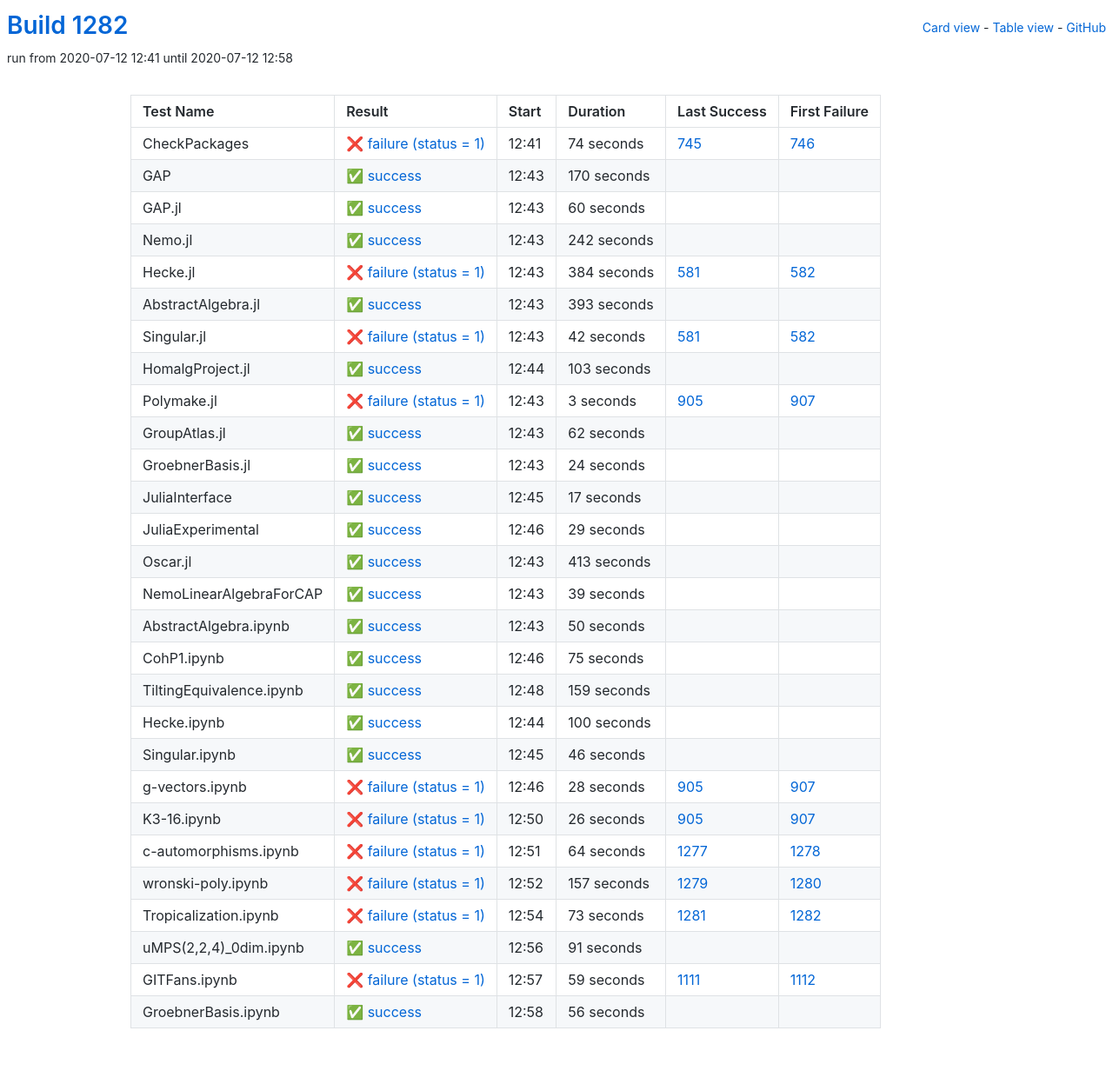
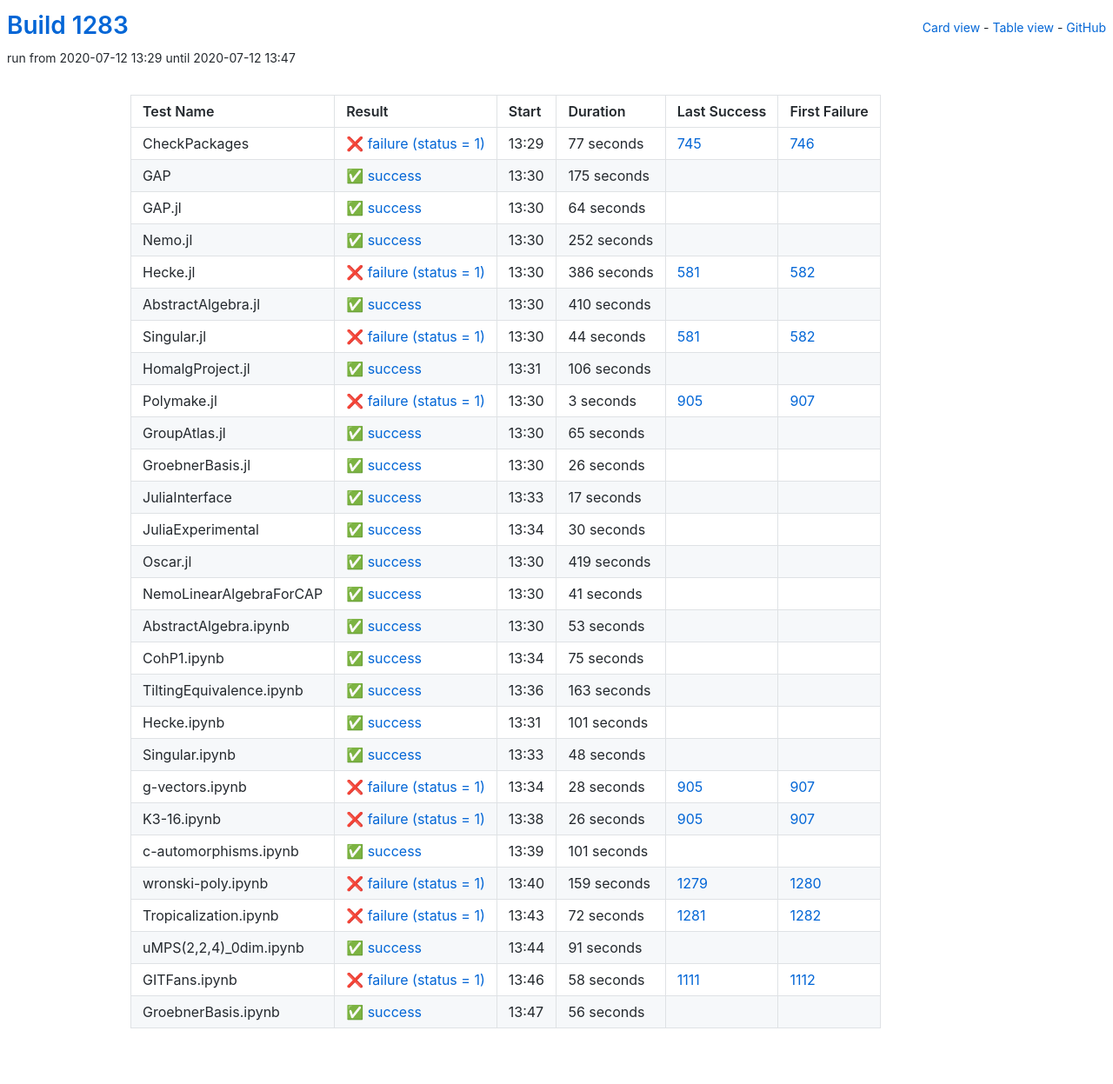
Before and after one commit to oscar-system/oscar-ci-status-1.4, a Jekyll site: the page built from table.html, in a window 1280 px wide. Shown: the whole page at 87% size. Built offline with Jekyll 4.4.1, drawn with Linux system fonts in a browser that asks for light colours.

Commit message:
Build #1283

```diff
--- a/_data/ci.yml
+++ b/_data/ci.yml
@@ -1,6 +1,6 @@
 ---
-build: 1282
-build_url: https://oscarci.mathematik.uni-kl.de/job/oscar-julia-1.4/1282/
+build: 1283
+build_url: https://oscarci.mathematik.uni-kl.de/job/oscar-julia-1.4/1283/
 job: oscar-julia-1.4
 organization: oscar-system
 repo: oscar-ci-status-1.4
@@ -8,104 +8,104 @@ repourl: https://github.com/oscar-system/oscar-ci-status-1.4
 tests:
 - name: CheckPackages
   id: checkpackages
-  log: https://oscarci.mathematik.uni-kl.de/job/oscar-julia-1.4/1282/artifact/logs/build-1282/CheckPackages.log
-  start: 2020-07-12 12:41
+  log: https://oscarci.mathematik.uni-kl.de/job/oscar-julia-1.4/1283/artifact/logs/build-1283/CheckPackages.log
+  start: 2020-07-12 13:29
   success: false
   exitcode: 1
   status: failure
-  duration: 74
+  duration: 77
   last_success: 745
   last_success_url: https://oscarci.mathematik.uni-kl.de/job/oscar-julia-1.4/745/
   first_failure: 746
   first_failure_url: https://oscarci.mathematik.uni-kl.de/job/oscar-julia-1.4/746/
 - name: GAP
   id: gap
-  log: https://oscarci.mathematik.uni-kl.de/job/oscar-julia-1.4/1282/artifact/logs/build-1282/GAP.log
-  start: 2020-07-12 12:43
+  log: https://oscarci.mathematik.uni-kl.de/job/oscar-julia-1.4/1283/artifact/logs/build-1283/GAP.log
+  start: 2020-07-12 13:30
   success: true
   exitcode: 0
   status: success
-  duration: 170
+  duration: 175
   last_success: false
   last_success_url:
   first_failure: false
   first_failure_url:
 - name: GAP.jl
   id: gap-jl
-  log: https://oscarci.mathematik.uni-kl.de/job/oscar-julia-1.4/1282/artifact/logs/build-1282/GAP.jl.log
-  start: 2020-07-12 12:43
+  log: https://oscarci.mathematik.uni-kl.de/job/oscar-julia-1.4/1283/artifact/logs/build-1283/GAP.jl.log
+  start: 2020-07-12 13:30
   success: true
   exitcode: 0
   status: success
-  duration: 60
+  duration: 64
   last_success: false
   last_success_url:
   first_failure: false
   first_failure_url:
 - name: Nemo.jl
   id: nemo-jl
-  log: https://oscarci.mathematik.uni-kl.de/job/oscar-julia-1.4/1282/artifact/logs/build-1282/Nemo.jl.log
-  start: 2020-07-12 12:43
+  log: https://oscarci.mathematik.uni-kl.de/job/oscar-julia-1.4/1283/artifact/logs/build-1283/Nemo.jl.log
+  start: 2020-07-12 13:30
   success: true
   exitcode: 0
   status: success
-  duration: 242
+  duration: 252
   last_success: false
   last_success_url:
   first_failure: false
   first_failure_url:
 - name: Hecke.jl
   id: hecke-jl
-  log: https://oscarci.mathematik.uni-kl.de/job/oscar-julia-1.4/1282/artifact/logs/build-1282/Hecke.jl.log
-  start: 2020-07-12 12:43
+  log: https://oscarci.mathematik.uni-kl.de/job/oscar-julia-1.4/1283/artifact/logs/build-1283/Hecke.jl.log
+  start: 2020-07-12 13:30
   success: false
   exitcode: 1
   status: failure
-  duration: 384
+  duration: 386
   last_success: 581
   last_success_url: https://oscarci.mathematik.uni-kl.de/job/oscar-julia-1.4/581/
   first_failure: 582
   first_failure_url: https://oscarci.mathematik.uni-kl.de/job/oscar-julia-1.4/582/
 - name: AbstractAlgebra.jl
   id: abstractalgebra-jl
-  log: https://oscarci.mathematik.uni-kl.de/job/oscar-julia-1.4/1282/artifact/logs/build-1282/AbstractAlgebra.jl.log
-  start: 2020-07-12 12:43
+  log: https://oscarci.mathematik.uni-kl.de/job/oscar-julia-1.4/1283/artifact/logs/build-1283/AbstractAlgebra.jl.log
+  start: 2020-07-12 13:30
   success: true
   exitcode: 0
   status: success
-  duration: 393
+  duration: 410
   last_success: false
   last_success_url:
   first_failure: false
   first_failure_url:
 - name: Singular.jl
   id: singular-jl
-  log: https://oscarci.mathematik.uni-kl.de/job/oscar-julia-1.4/1282/artifact/logs/build-1282/Singular.jl.log
-  start: 2020-07-12 12:43
+  log: https://oscarci.mathematik.uni-kl.de/job/oscar-julia-1.4/1283/artifact/logs/build-1283/Singular.jl.log
+  start: 2020-07-12 13:30
   success: false
   exitcode: 1
   status: failure
-  duration: 42
+  duration: 44
   last_success: 581
   last_success_url: https://oscarci.mathematik.uni-kl.de/job/oscar-julia-1.4/581/
   first_failure: 582
   first_failure_url: https://oscarci.mathematik.uni-kl.de/job/oscar-julia-1.4/582/
 - name: HomalgProject.jl
   id: homalgproject-jl
-  log: https://oscarci.mathematik.uni-kl.de/job/oscar-julia-1.4/1282/artifact/logs/build-1282/HomalgProject.jl.log
-  start: 2020-07-12 12:44
+  log: https://oscarci.mathematik.uni-kl.de/job/oscar-julia-1.4/1283/artifact/logs/build-1283/HomalgProject.jl.log
+  start: 2020-07-12 13:31
   success: true
   exitcode: 0
   status: success
-  duration: 103
+  duration: 106
   last_success: false
   last_success_url:
   first_failure: false
   first_failure_url:
 - name: Polymake.jl
   id: polymake-jl
-  log: https://oscarci.mathematik.uni-kl.de/job/oscar-julia-1.4/1282/artifact/logs/build-1282/Polymake.jl.log
-  start: 2020-07-12 12:43
+  log: https://oscarci.mathematik.uni-kl.de/job/oscar-julia-1.4/1283/artifact/logs/build-1283/Polymake.jl.log
+  start: 2020-07-12 13:30
   success: false
   exitcode: 1
   status: failure
@@ -116,32 +116,32 @@ tests:
   first_failure_url: https://oscarci.mathematik.uni-kl.de/job/oscar-julia-1.4/907/
 - name: GroupAtlas.jl
   id: groupatlas-jl
-  log: https://oscarci.mathematik.uni-kl.de/job/oscar-julia-1.4/1282/artifact/logs/build-1282/GroupAtlas.jl.log
-  start: 2020-07-12 12:43
+  log: https://oscarci.mathematik.uni-kl.de/job/oscar-julia-1.4/1283/artifact/logs/build-1283/GroupAtlas.jl.log
+  start: 2020-07-12 13:30
   success: true
   exitcode: 0
   status: success
-  duration: 62
+  duration: 65
   last_success: false
   last_success_url:
   first_failure: false
   first_failure_url:
 - name: GroebnerBasis.jl
   id: groebnerbasis-jl
-  log: https://oscarci.mathematik.uni-kl.de/job/oscar-julia-1.4/1282/artifact/logs/build-1282/GroebnerBasis.jl.log
-  start: 2020-07-12 12:43
+  log: https://oscarci.mathematik.uni-kl.de/job/oscar-julia-1.4/1283/artifact/logs/build-1283/GroebnerBasis.jl.log
+  start: 2020-07-12 13:30
   success: true
   exitcode: 0
   status: success
-  duration: 24
+  duration: 26
   last_success: false
   last_success_url:
   first_failure: false
   first_failure_url:
 - name: JuliaInterface
   id: juliainterface
-  log: https://oscarci.mathematik.uni-kl.de/job/oscar-julia-1.4/1282/artifact/logs/build-1282/JuliaInterface.log
-  start: 2020-07-12 12:45
+  log: https://oscarci.mathematik.uni-kl.de/job/oscar-julia-1.4/1283/artifact/logs/build-1283/JuliaInterface.log
+  start: 2020-07-12 13:33
   success: true
   exitcode: 0
   status: success
@@ -152,56 +152,56 @@ tests:
   first_failure_url:
 - name: JuliaExperimental
   id: juliaexperimental
-  log: https://oscarci.mathematik.uni-kl.de/job/oscar-julia-1.4/1282/artifact/logs/build-1282/JuliaExperimental.log
-  start: 2020-07-12 12:46
+  log: https://oscarci.mathematik.uni-kl.de/job/oscar-julia-1.4/1283/artifact/logs/build-1283/JuliaExperimental.log
+  start: 2020-07-12 13:34
   success: true
   exitcode: 0
   status: success
-  duration: 29
+  duration: 30
   last_success: false
   last_success_url:
   first_failure: false
   first_failure_url:
 - name: Oscar.jl
   id: oscar-jl
-  log: https://oscarci.mathematik.uni-kl.de/job/oscar-julia-1.4/1282/artifact/logs/build-1282/Oscar.jl.log
-  start: 2020-07-12 12:43
+  log: https://oscarci.mathematik.uni-kl.de/job/oscar-julia-1.4/1283/artifact/logs/build-1283/Oscar.jl.log
+  start: 2020-07-12 13:30
   success: true
   exitcode: 0
   status: success
-  duration: 413
+  duration: 419
   last_success: false
   last_success_url:
   first_failure: false
   first_failure_url:
 - name: NemoLinearAlgebraForCAP
   id: nemolinearalgebraforcap
-  log: https://oscarci.mathematik.uni-kl.de/job/oscar-julia-1.4/1282/artifact/logs/build-1282/NemoLinearAlgebraForCAP.log
-  start: 2020-07-12 12:43
+  log: https://oscarci.mathematik.uni-kl.de/job/oscar-julia-1.4/1283/artifact/logs/build-1283/NemoLinearAlgebraForCAP.log
+  start: 2020-07-12 13:30
   success: true
   exitcode: 0
   status: success
-  duration: 39
+  duration: 41
   last_success: false
   last_success_url:
   first_failure: false
   first_failure_url:
 - name: AbstractAlgebra.ipynb
   id: abstractalgebra-ipynb
-  log: https://oscarci.mathematik.uni-kl.de/job/oscar-julia-1.4/1282/artifact/logs/build-1282/AbstractAlgebra.ipynb.log
-  start: 2020-07-12 12:43
+  log: https://oscarci.mathematik.uni-kl.de/job/oscar-julia-1.4/1283/artifact/logs/build-1283/AbstractAlgebra.ipynb.log
+  start: 2020-07-12 13:30
   success: true
   exitcode: 0
   status: success
-  duration: 50
+  duration: 53
   last_success: false
   last_success_url:
   first_failure: false
   first_failure_url:
 - name: CohP1.ipynb
   id: cohp1-ipynb
-  log: https://oscarci.mathematik.uni-kl.de/job/oscar-julia-1.4/1282/artifact/logs/build-1282/CohP1.ipynb.log
-  start: 2020-07-12 12:46
+  log: https://oscarci.mathematik.uni-kl.de/job/oscar-julia-1.4/1283/artifact/logs/build-1283/CohP1.ipynb.log
+  start: 2020-07-12 13:34
   success: true
   exitcode: 0
   status: success
@@ -212,44 +212,44 @@ tests:
   first_failure_url:
 - name: TiltingEquivalence.ipynb
   id: tiltingequivalence-ipynb
-  log: https://oscarci.mathematik.uni-kl.de/job/oscar-julia-1.4/1282/artifact/logs/build-1282/TiltingEquivalence.ipynb.log
-  start: 2020-07-12 12:48
+  log: https://oscarci.mathematik.uni-kl.de/job/oscar-julia-1.4/1283/artifact/logs/build-1283/TiltingEquivalence.ipynb.log
+  start: 2020-07-12 13:36
   success: true
   exitcode: 0
   status: success
-  duration: 159
+  duration: 163
   last_success: false
   last_success_url:
   first_failure: false
   first_failure_url:
 - name: Hecke.ipynb
   id: hecke-ipynb
-  log: https://oscarci.mathematik.uni-kl.de/job/oscar-julia-1.4/1282/artifact/logs/build-1282/Hecke.ipynb.log
-  start: 2020-07-12 12:44
+  log: https://oscarci.mathematik.uni-kl.de/job/oscar-julia-1.4/1283/artifact/logs/build-1283/Hecke.ipynb.log
+  start: 2020-07-12 13:31
   success: true
   exitcode: 0
   status: success
-  duration: 100
+  duration: 101
   last_success: false
   last_success_url:
   first_failure: false
   first_failure_url:
 - name: Singular.ipynb
   id: singular-ipynb
-  log: https://oscarci.mathematik.uni-kl.de/job/oscar-julia-1.4/1282/artifact/logs/build-1282/Singular.ipynb.log
-  start: 2020-07-12 12:45
+  log: https://oscarci.mathematik.uni-kl.de/job/oscar-julia-1.4/1283/artifact/logs/build-1283/Singular.ipynb.log
+  start: 2020-07-12 13:33
   success: true
   exitcode: 0
   status: success
-  duration: 46
+  duration: 48
   last_success: false
   last_success_url:
   first_failure: false
   first_failure_url:
 - name: g-vectors.ipynb
   id: g-vectors-ipynb
-  log: https://oscarci.mathematik.uni-kl.de/job/oscar-julia-1.4/1282/artifact/logs/build-1282/g-vectors.ipynb.log
-  start: 2020-07-12 12:46
+  log: https://oscarci.mathematik.uni-kl.de/job/oscar-julia-1.4/1283/artifact/logs/build-1283/g-vectors.ipynb.log
+  start: 2020-07-12 13:34
   success: false
   exitcode: 1
   status: failure
@@ -260,8 +260,8 @@ tests:
   first_failure_url: https://oscarci.mathematik.uni-kl.de/job/oscar-julia-1.4/907/
 - name: K3-16.ipynb
   id: k3-16-ipynb
-  log: https://oscarci.mathematik.uni-kl.de/job/oscar-julia-1.4/1282/artifact/logs/build-1282/K3-16.ipynb.log
-  start: 2020-07-12 12:50
+  log: https://oscarci.mathematik.uni-kl.de/job/oscar-julia-1.4/1283/artifact/logs/build-1283/K3-16.ipynb.log
+  start: 2020-07-12 13:38
   success: false
   exitcode: 1
   status: failure
@@ -272,44 +272,44 @@ tests:
   first_failure_url: https://oscarci.mathematik.uni-kl.de/job/oscar-julia-1.4/907/
 - name: c-automorphisms.ipynb
   id: c-automorphisms-ipynb
-  log: https://oscarci.mathematik.uni-kl.de/job/oscar-julia-1.4/1282/artifact/logs/build-1282/c-automorphisms.ipynb.log
-  start: 2020-07-12 12:51
+  log: https://oscarci.mathematik.uni-kl.de/job/oscar-julia-1.4/1283/artifact/logs/build-1283/c-automorphisms.ipynb.log
+  start: 2020-07-12 13:39
+  success: true
+  exitcode: 0
+  status: success
+  duration: 101
+  last_success: false
+  last_success_url:
+  first_failure: false
+  first_failure_url:
+- name: wronski-poly.ipynb
+  id: wronski-poly-ipynb
+  log: https://oscarci.mathematik.uni-kl.de/job/oscar-julia-1.4/1283/artifact/logs/build-1283/wronski-poly.ipynb.log
+  start: 2020-07-12 13:40
   success: false
   exitcode: 1
   status: failure
-  duration: 64
-  last_success: 1277
-  last_success_url: https://oscarci.mathematik.uni-kl.de/job/oscar-julia-1.4/1277/
-  first_failure: 1278
-  first_failure_url: https://oscarci.mathematik.uni-kl.de/job/oscar-julia-1.4/1278/
-- name: wronski-poly.ipynb
-  id: wronski-poly-ipynb
-  log: https://oscarci.mathematik.uni-kl.de/job/oscar-julia-1.4/1282/artifact/logs/build-1282/wronski-poly.ipynb.log
-  start: 2020-07-12 12:52
-  success: false
-  exitcode: 1
-  status: failure
-  duration: 157
+  duration: 159
   last_success: 1279
   last_success_url: https://oscarci.mathematik.uni-kl.de/job/oscar-julia-1.4/1279/
   first_failure: 1280
   first_failure_url: https://oscarci.mathematik.uni-kl.de/job/oscar-julia-1.4/1280/
 - name: Tropicalization.ipynb
   id: tropicalization-ipynb
-  log: https://oscarci.mathematik.uni-kl.de/job/oscar-julia-1.4/1282/artifact/logs/build-1282/Tropicalization.ipynb.log
-  start: 2020-07-12 12:54
+  log: https://oscarci.mathematik.uni-kl.de/job/oscar-julia-1.4/1283/artifact/logs/build-1283/Tropicalization.ipynb.log
+  start: 2020-07-12 13:43
   success: false
   exitcode: 1
   status: failure
-  duration: 73
+  duration: 72
   last_success: 1281
   last_success_url: https://oscarci.mathematik.uni-kl.de/job/oscar-julia-1.4/1281/
   first_failure: 1282
   first_failure_url: https://oscarci.mathematik.uni-kl.de/job/oscar-julia-1.4/1282/
 - name: uMPS(2,2,4)_0dim.ipynb
   id: umps-2-2-4-0dim-ipynb
-  log: https://oscarci.mathematik.uni-kl.de/job/oscar-julia-1.4/1282/artifact/logs/build-1282/uMPS-2-2-4-_0dim.ipynb.log
-  start: 2020-07-12 12:56
+  log: https://oscarci.mathematik.uni-kl.de/job/oscar-julia-1.4/1283/artifact/logs/build-1283/uMPS-2-2-4-_0dim.ipynb.log
+  start: 2020-07-12 13:44
   success: true
   exitcode: 0
   status: success
@@ -320,20 +320,20 @@ tests:
   first_failure_url:
 - name: GITFans.ipynb
   id: gitfans-ipynb
-  log: https://oscarci.mathematik.uni-kl.de/job/oscar-julia-1.4/1282/artifact/logs/build-1282/GITFans.ipynb.log
-  start: 2020-07-12 12:57
+  log: https://oscarci.mathematik.uni-kl.de/job/oscar-julia-1.4/1283/artifact/logs/build-1283/GITFans.ipynb.log
+  start: 2020-07-12 13:46
   success: false
   exitcode: 1
   status: failure
-  duration: 59
+  duration: 58
   last_success: 1111
   last_success_url: https://oscarci.mathematik.uni-kl.de/job/oscar-julia-1.4/1111/
   first_failure: 1112
   first_failure_url: https://oscarci.mathematik.uni-kl.de/job/oscar-julia-1.4/1112/
 - name: GroebnerBasis.ipynb
   id: groebnerbasis-ipynb
-  log: https://oscarci.mathematik.uni-kl.de/job/oscar-julia-1.4/1282/artifact/logs/build-1282/GroebnerBasis.ipynb.log
-  start: 2020-07-12 12:58
+  log: https://oscarci.mathematik.uni-kl.de/job/oscar-julia-1.4/1283/artifact/logs/build-1283/GroebnerBasis.ipynb.log
+  start: 2020-07-12 13:47
   success: true
   exitcode: 0
   status: success
```
Also changed, not shown: README.md.
